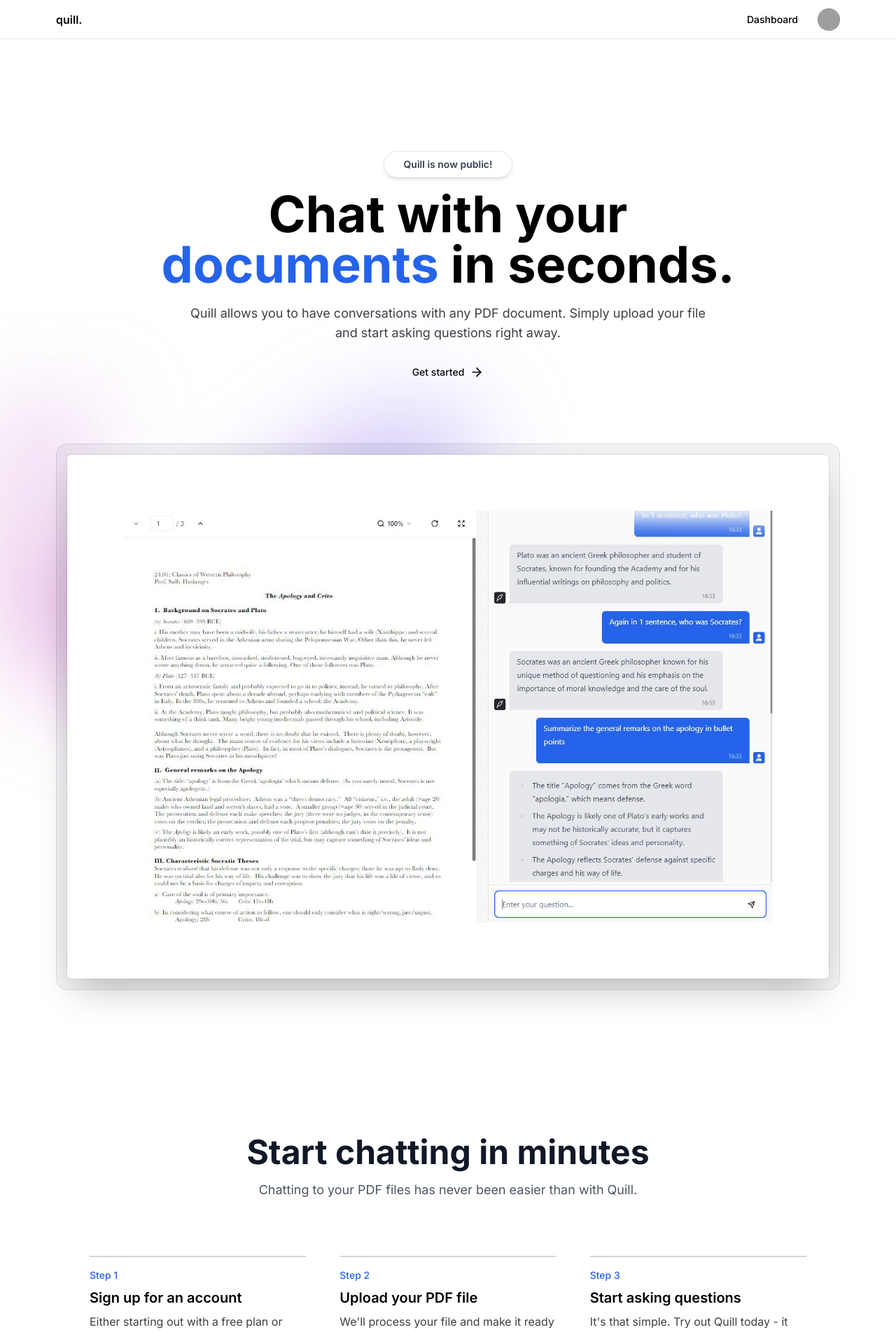
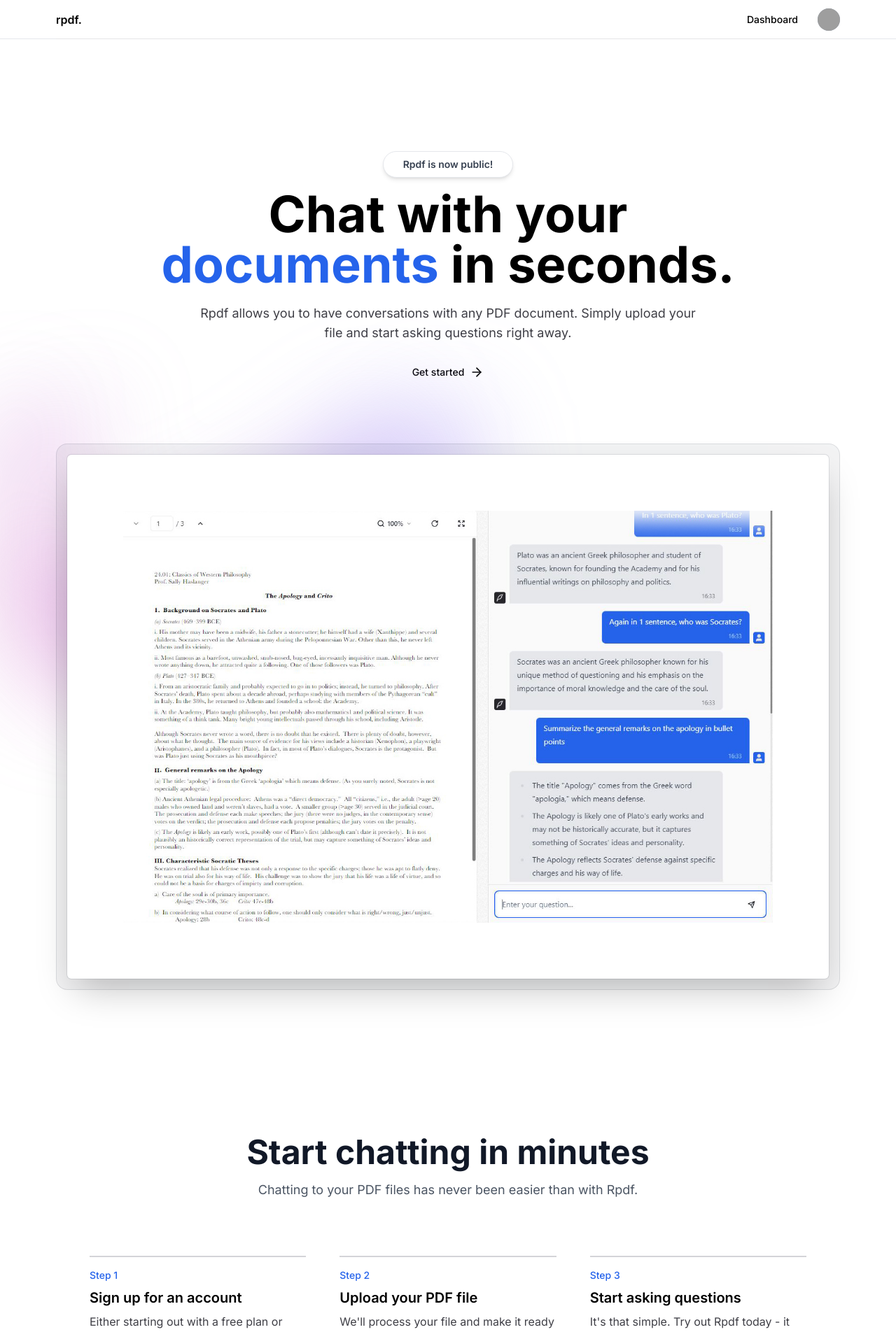
Before and after one commit to techraees/pdf_saas_app, a Next.js app: page / in a window 1280 px wide. Shown: the top 1904 px of the page at 70% size. Built offline with nearby package versions, Linux system fonts and the light colour scheme; grey boxes are pictures that could not be loaded.

Commit message:
Change the name of website.

```diff
--- a/app/page.js
+++ b/app/page.js
@@ -12,7 +12,7 @@
       <MaxWidthWrapper className="mb-12 mt-28 sm:mt-40 flex flex-col items-center justify-center text-center">
         <div className="mx-auto mb-4 flex max-w-fit items-center justify-center space-x-2 overflow-hidden rounded-full border border-gray-200 bg-white px-7 py-2 shadow-md backdrop-blur transition-all hover:border-gray-300 hover:bg-white/50">
           <p className="text-sm font-semibold text-gray-700">
-            Quill is now public!
+            Rpdf is now public!
           </p>
         </div>
         <h1 className="max-w-4xl text-5xl font-bold md:text-6xl lg:text-7xl">
@@ -20,7 +20,7 @@
           seconds.
         </h1>
         <p className="mt-5 max-w-prose text-zinc-700 sm:text-lg">
-          Quill allows you to have conversations with any PDF document. Simply
+          Rpdf allows you to have conversations with any PDF document. Simply
           upload your file and start asking questions right away.
         </p>
 
@@ -92,7 +92,7 @@
               Start chatting in minutes
             </h2>
             <p className="mt-4 text-lg text-gray-600">
-              Chatting to your PDF files has never been easier than with Quill.
+              Chatting to your PDF files has never been easier than with Rpdf.
             </p>
           </div>
         </div>
@@ -136,7 +136,7 @@
                 Start asking questions
               </span>
               <span className="mt-2 text-zinc-700">
-                It&apos;s that simple. Try out Quill today - it really takes
+                It&apos;s that simple. Try out Rpdf today - it really takes
                 less than a minute.
               </span>
             </div>
--- a/components/Navbar.jsx
+++ b/components/Navbar.jsx
@@ -27,7 +27,7 @@
       <MaxWidthWrapper>
         <div className="flex h-14 items-center justify-between border-b border-zinc-200">
           <Link href="/" className="flex z-40 font-semibold">
-            <span>quill.</span>
+            <span>rpdf.</span>
           </Link>
 
           <MobileNav isAuth={!!user} />
--- a/lib/utils.js
+++ b/lib/utils.js
@@ -14,8 +14,8 @@
 }
 
 export function constructMetadata({
-  title = "Quill - the SaaS for students",
-  description = "Quill is an open-source software to make chatting to your PDF files easy.",
+  title = "Rpdf - the SaaS for students",
+  description = "Rpdf is an open-source software to make chatting to your PDF files easy.",
   image = "/thumbnail.png",
   icons = "/favicon.ico",
   noIndex = false
@@ -40,7 +40,7 @@
       creator: "@joshtriedcoding"
     },
     icons,
-    metadataBase: new URL('https://quill-jet.vercel.app'),
+    metadataBase: new URL('https://rpdf-jet.vercel.app'),
     themeColor: '#FFF',
     ...(noIndex && {
       robots: {
```
